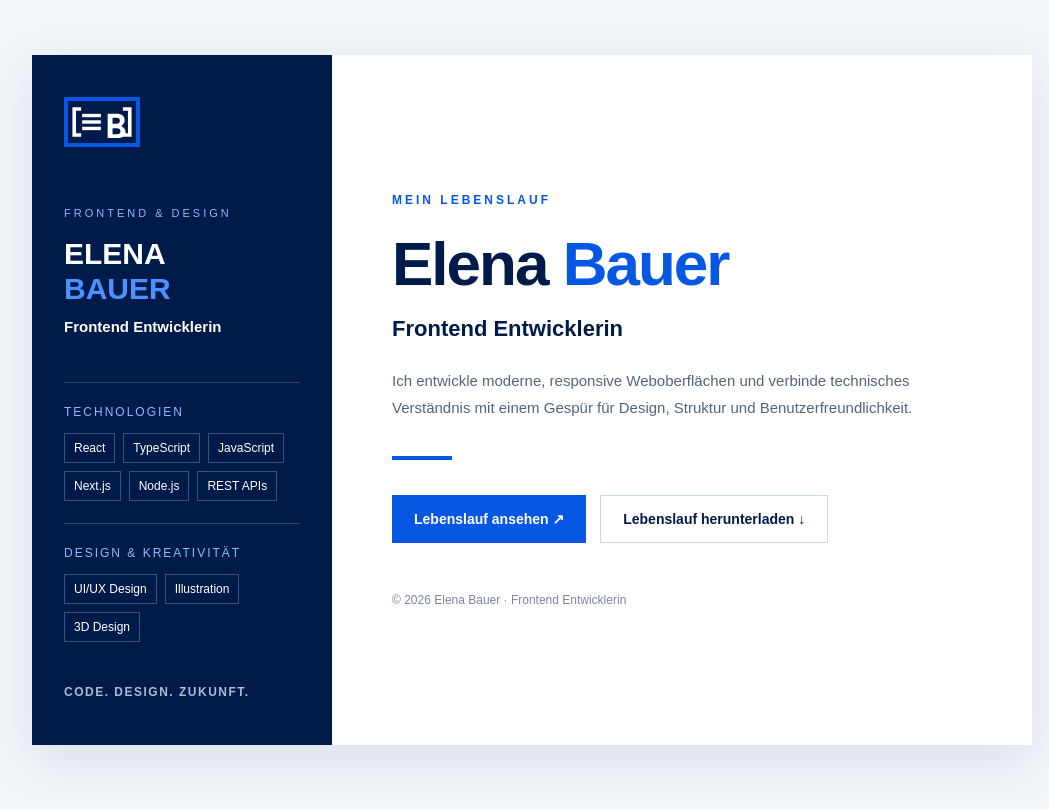
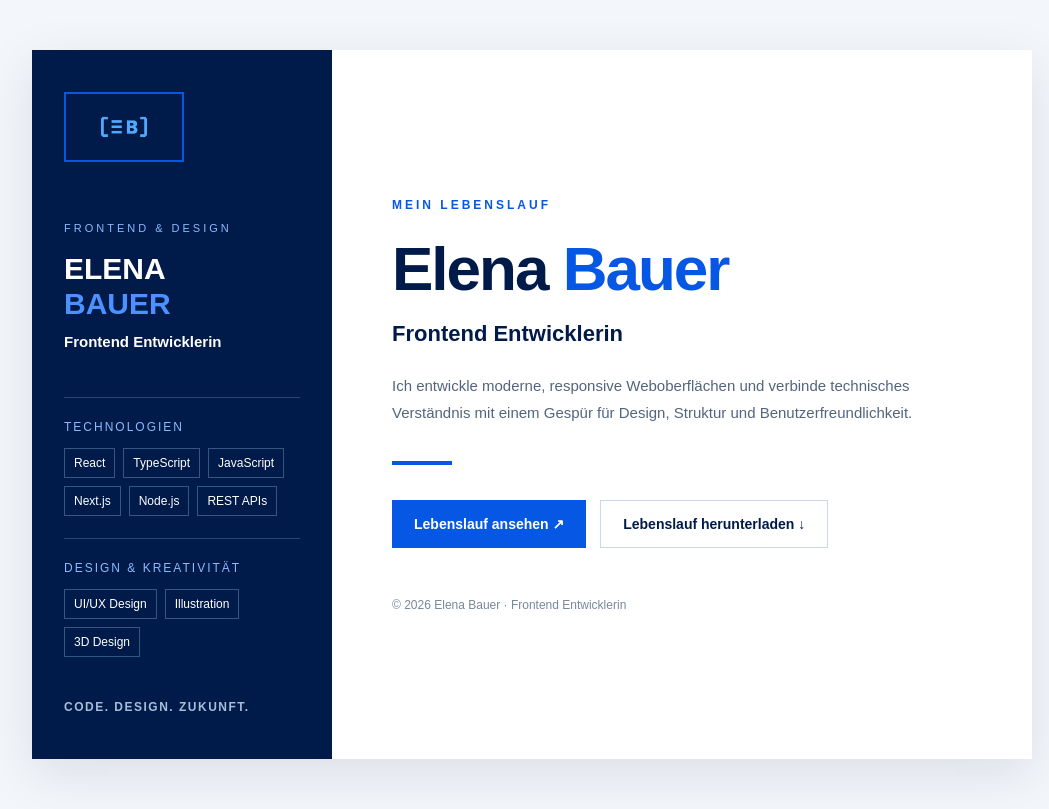
Before and after one commit to elena-bauer-dev/cv-vercel-app, a plain HTML site: page index.html in a window 1280 px wide. Shown: the whole page, without its empty margins (108-1157 px from the left). Drawn offline with Linux system fonts and the light colour scheme.

Commit message:
Add custom PNG logo to CV website

```diff
--- a/index.html
+++ b/index.html
@@ -59,17 +59,30 @@
       }
 
       .logo {
-        width: 76px;
-        height: 50px;
-        border: 4px solid var(--blue);
+        width: 120px;
+        height: 70px;
+        border: 2px solid var(--blue);
         display: flex;
         align-items: center;
         justify-content: center;
-        color: var(--white);
-        font-size: 21px;
-        font-weight: 800;
-        letter-spacing: 2px;
+        padding: 8px;
         margin-bottom: 60px;
+        animation: logoReveal 0.7s ease-out 0.3s both;
+        transition:
+          background-color 0.3s ease,
+          transform 0.3s ease;
+      }
+
+      .logo-icon {
+        width: 100%;
+        height: 100%;
+        object-fit: contain;
+        display: block;
+      }
+
+      .logo:hover {
+        background-color: var(--blue);
+        transform: scale(1.05);
       }
 
       .sidebar-label {
@@ -477,80 +490,11 @@
       <div class="profile">
         <aside class="sidebar">
           <div class="logo">
-            <svg
-              viewBox="0 0 600 300"
+            <img
+              src="./src/Logo (3).png"
+              alt="Elena Bauer Logo"
               class="logo-icon"
-              xmlns="http://www.w3.org/2000/svg"
-              aria-label="EB Logo"
-            >
-              <!-- Left bracket -->
-              <path
-                d="M100 35 H55 V265 H100"
-                fill="none"
-                stroke="currentColor"
-                stroke-width="32"
-                stroke-linecap="square"
-                stroke-linejoin="miter"
-              />
-
-              <!-- Equals sign: three bars -->
-              <rect
-                x="125"
-                y="78"
-                width="165"
-                height="30"
-                fill="currentColor"
-              />
-              <rect
-                x="125"
-                y="135"
-                width="165"
-                height="30"
-                fill="currentColor"
-              />
-              <rect
-                x="125"
-                y="192"
-                width="165"
-                height="30"
-                fill="currentColor"
-              />
-
-              <!-- B -->
-              <path
-                d="M350 78
-         H430
-         C475 78 500 102 500 135
-         C500 157 488 175 468 185
-         C493 196 508 214 508 238
-         C508 273 480 292 432 292
-         H350 Z
-
-         M393 112
-         V166
-         H426
-         C447 166 458 157 458 139
-         C458 121 447 112 426 112 Z
-
-         M393 205
-         V258
-         H430
-         C451 258 463 248 463 231
-         C463 214 451 205 430 205 Z"
-                fill="currentColor"
-                fill-rule="evenodd"
-              />
-
-              <!-- Right bracket -->
-              <path
-                d="M500 35 H545 V265 H500"
-                fill="none"
-                stroke="currentColor"
-                stroke-width="32"
-                stroke-linecap="square"
-                stroke-linejoin="miter"
-              />
-            </svg>
+            />
           </div>
 
           <p class="sidebar-label">Frontend & Design</p>
```
Also changed, not shown: src/Logo (3).png (added).
